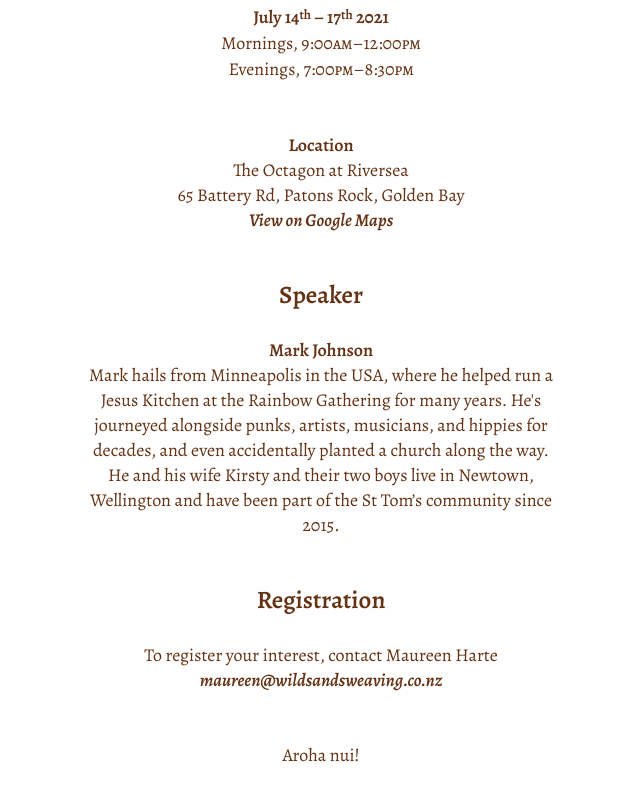
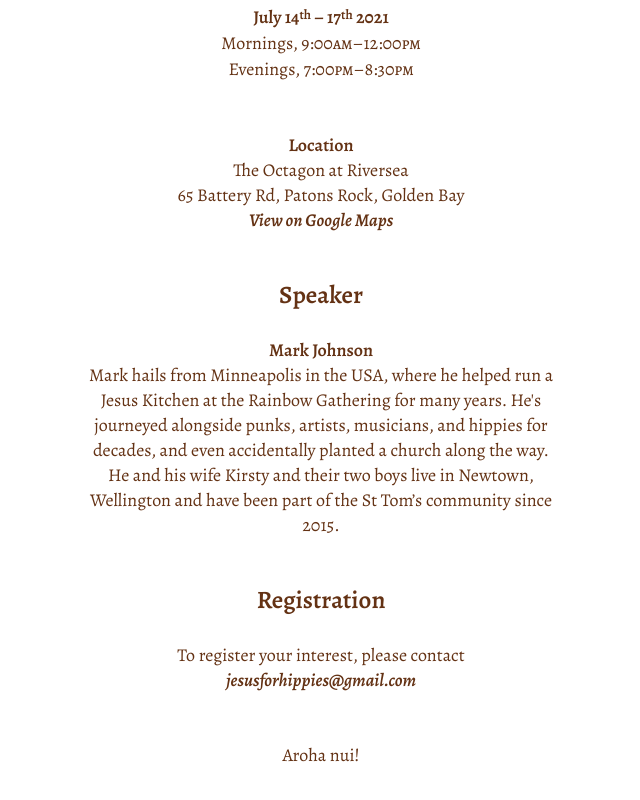
Before and after one commit to jesusforhippies/website, a plain HTML site: page index.html in a window 1280 px wide. Shown: the part 815-1615 px from the top of the page, without its empty margins (319-959 px from the left). Drawn offline with nearby package versions, Linux system fonts and the light colour scheme.

Commit message:
Update index.html

```diff
--- a/index.html
+++ b/index.html
@@ -52,8 +52,11 @@
         <h2>Registration</h2>
 
         <div>
-            <p>To register your interest, contact Maureen Harte <a href="mailto:maureen@wildsandsweaving.co.nz">maureen@wildsandsweaving.co.nz</a></p>
-
+            <p>
+                To register your interest, please contact
+                <br/>
+                <a href="mailto:jesusforhippies@gmail.com">jesusforhippies@gmail.com</a>
+            </p>
         </div>
 
         <div>
```
